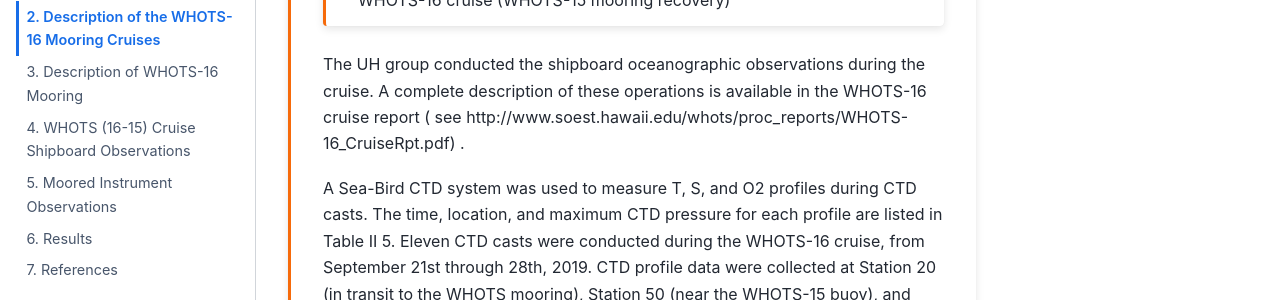
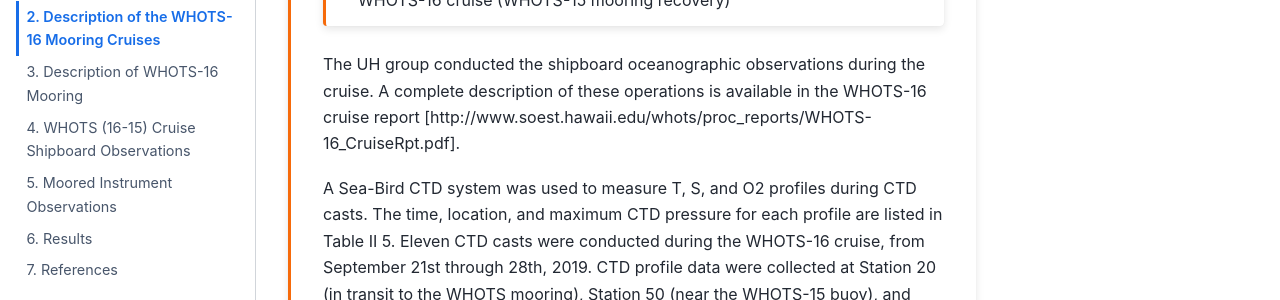
Before and after one commit to hot-dogs/whots16-data-report, a Sphinx documentation site: the page built from docs/source/2_section.md, in a window 1280 px wide and 900 px high, scrolled down 2492 px. Shown: the part 206-506 px from the top of the window. Built offline with Sphinx 7.4.7 and the Sphinx Book theme 1.1.4, drawn with Linux system fonts in a browser that asks for light colours.

Commit message:
trying to fix pdf 2

```diff
--- a/docs/source/2_section.md
+++ b/docs/source/2_section.md
@@ -99,8 +99,7 @@ add Table II 4.Scientific personnel on Ship Oscar Sette during the WHOTS-16 crui
 
 The UH group conducted the shipboard oceanographic observations during the
 cruise. A complete description of these operations is available in the WHOTS-16
-cruise report (
-see http://www.soest.hawaii.edu/whots/proc_reports/WHOTS-16_CruiseRpt.pdf) .
+cruise report [http://www.soest.hawaii.edu/whots/proc_reports/WHOTS-16_CruiseRpt.pdf].
 
 A Sea-Bird CTD system was used to measure T, S, and O2 profiles during CTD
 casts. The time, location, and maximum CTD pressure for each profile are listed
```
Also changed, not shown: docs/source/1_section.md (+2 -2 lines), docs/source/4_section.md (+1 -1 lines).
